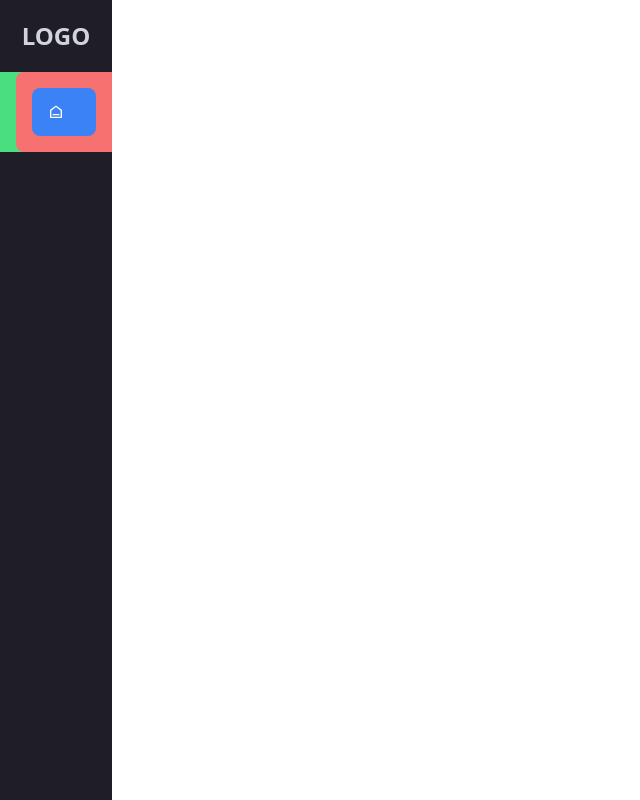
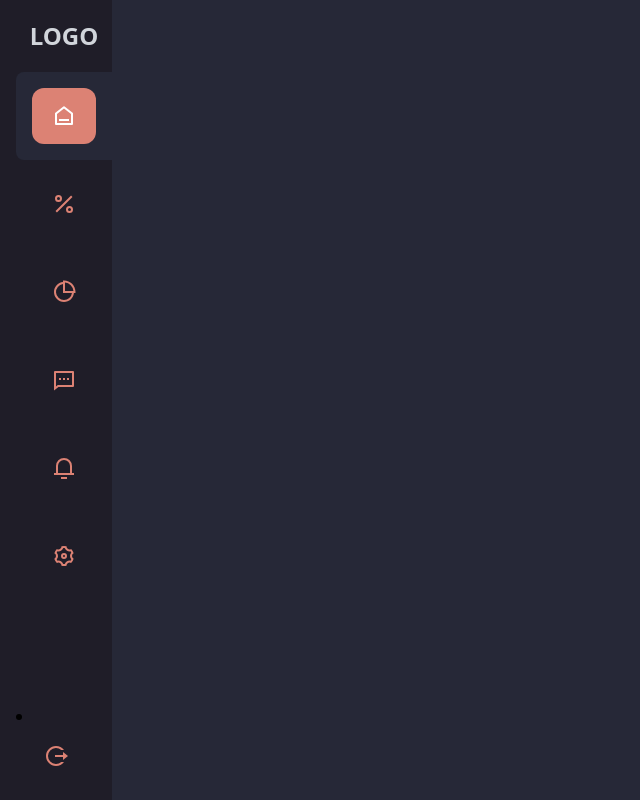
Before and after one commit to Tr0nskimack/react-rest-tawlind, a React (Vite) app: page / in a window 1280 px wide. Shown: the whole page, without its empty margins (0-640 px from the left). Built offline with nearby package versions, Linux system fonts and the light colour scheme.

Commit message:
cidebar casi listo

```diff
--- a/src/App.jsx
+++ b/src/App.jsx
@@ -4,7 +4,7 @@ import Sidebar from './components/Shared/Sidebar'
 
 const App = () => {
   return (
-    <div>
+    <div className='bg-[#262837] w-full min-h-screen'>
       <Sidebar/>
     </div>
   )
--- a/src/components/Shared/Sidebar.jsx
+++ b/src/components/Shared/Sidebar.jsx
@@ -1,17 +1,55 @@
 import React from 'react'
-import { RiHome6Line } from "react-icons/ri";
+import { RiHome6Line, RiPercentLine, RiPieChart2Line, RiNotification3Line, RiMessage2Line, RiSettings3Line, RiLogoutCircleRLine } from "react-icons/ri";
 
 const Sidebar = () => {
   return (
-    <div className='bg-[#1f1d28] fixed left-0 top-0 w-28 h-full'>
+    <div className='bg-[#1f1d28] fixed left-0 top-0 w-28 h-full flex flex-col  justify-between'>
+      <div>
+        <ul className='pl-4'>
+            <li>
+
         <h1 className='text-2xl text-gray-300 uppercase font-bold text-center my-5'>Logo</h1>
-        <ul className=' bg-green-400 pl-4'>
-            <li className=' bg-red-400 p-4 rounded-tl-lg rounded-bl-lg'>
-                <a className='bg-blue-500 p-4 block rounded-lg text-white' href="http://">
-                <RiHome6Line />
+            </li>
+
+            <li className=' bg-[#262837] p-4 rounded-tl-lg rounded-bl-lg'>
+                <a className='bg-[#DC8274] p-4 flex justify-center rounded-xl text-white' href="http://">
+                <RiHome6Line  className='text-2xl' />
+                </a>
+            </li>
+            <li className=' hover:bg-[#262837] p-4 rounded-tl-lg rounded-bl-lg group transition-colors'>
+                <a className=' group-hover:bg-[#DC8274] p-4 flex justify-center rounded-xl text-[#DC8274] group-hover:text-white transition-colors' href="http://">
+                <RiPercentLine  className='text-2xl' />
+                </a>
+            </li>
+            <li className=' hover:bg-[#262837] p-4 rounded-tl-lg rounded-bl-lg group transition-colors'>
+                <a className=' group-hover:bg-[#DC8274] p-4 flex justify-center rounded-xl text-[#DC8274] group-hover:text-white transition-colors' href="http://">
+                <RiPieChart2Line  className='text-2xl' />
+                </a>
+            </li>
+            <li className=' hover:bg-[#262837] p-4 rounded-tl-lg rounded-bl-lg group transition-colors'>
+                <a className=' group-hover:bg-[#DC8274] p-4 flex justify-center rounded-xl text-[#DC8274] group-hover:text-white transition-colors' href="http://">
+                <RiMessage2Line  className='text-2xl' />
+                </a>
+            </li>
+            <li className=' hover:bg-[#262837] p-4 rounded-tl-lg rounded-bl-lg group transition-colors'>
+                <a className=' group-hover:bg-[#DC8274] p-4 flex justify-center rounded-xl text-[#DC8274] group-hover:text-white transition-colors' href="http://">
+                <RiNotification3Line  className='text-2xl' />
+                </a>
+            </li>
+            <li className=' hover:bg-[#262837] p-4 rounded-tl-lg rounded-bl-lg group transition-colors'>
+                <a className=' group-hover:bg-[#DC8274] p-4 flex justify-center rounded-xl text-[#DC8274] group-hover:text-white transition-colors' href="http://">
+                <RiSettings3Line  className='text-2xl' />
                 </a>
             </li>
         </ul>
+      </div>
+      <div>
+            <li className=' hover:bg-[#262837] p-4 rounded-tl-lg rounded-bl-lg group transition-colors'>
+                <a className=' group-hover:bg-[#DC8274] p-4 flex justify-center rounded-xl text-[#DC8274] group-hover:text-white transition-colors' href="http://">
+                <RiLogoutCircleRLine  className='text-2xl' />
+                </a>
+            </li>
+      </div>
     </div>
   )
 }
```
